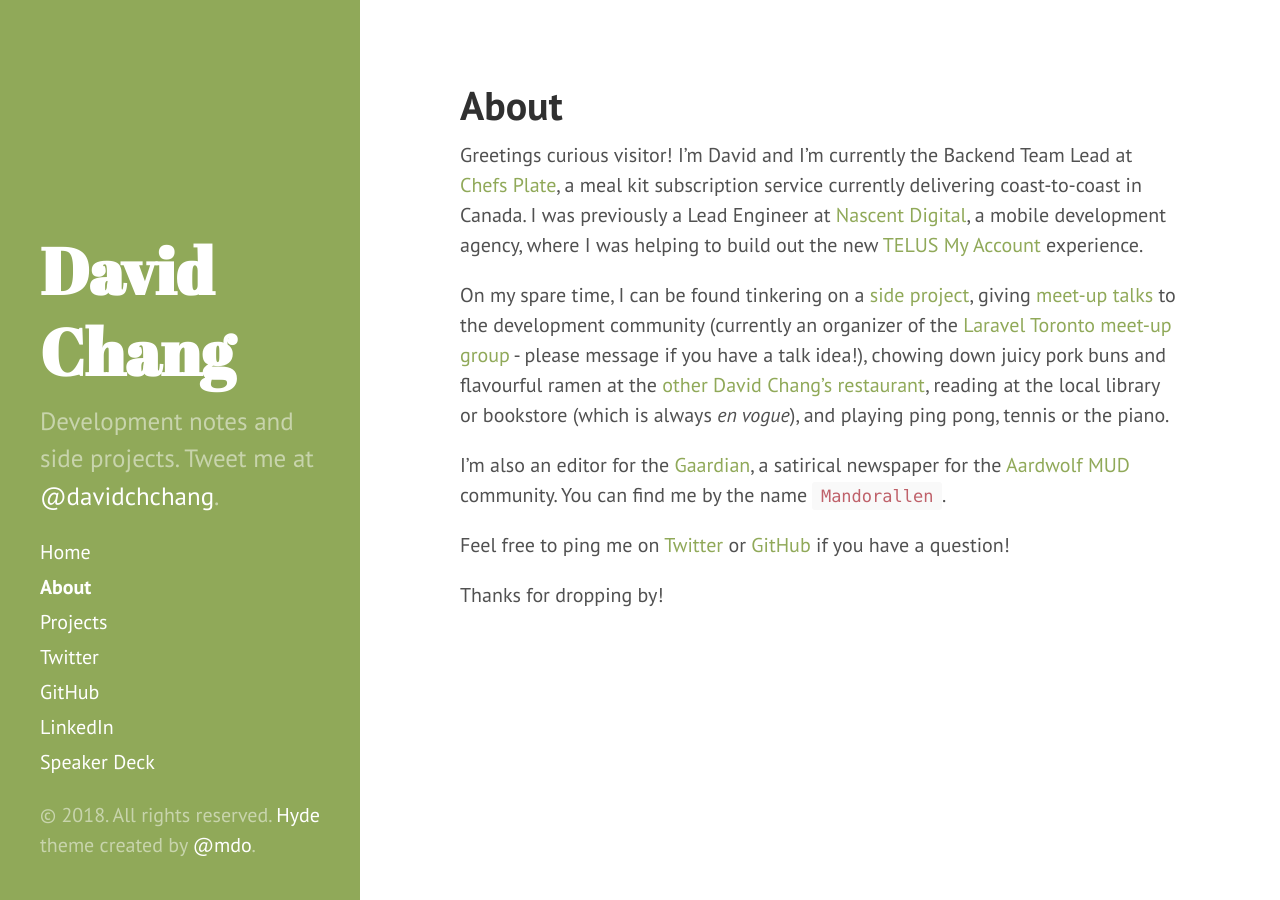
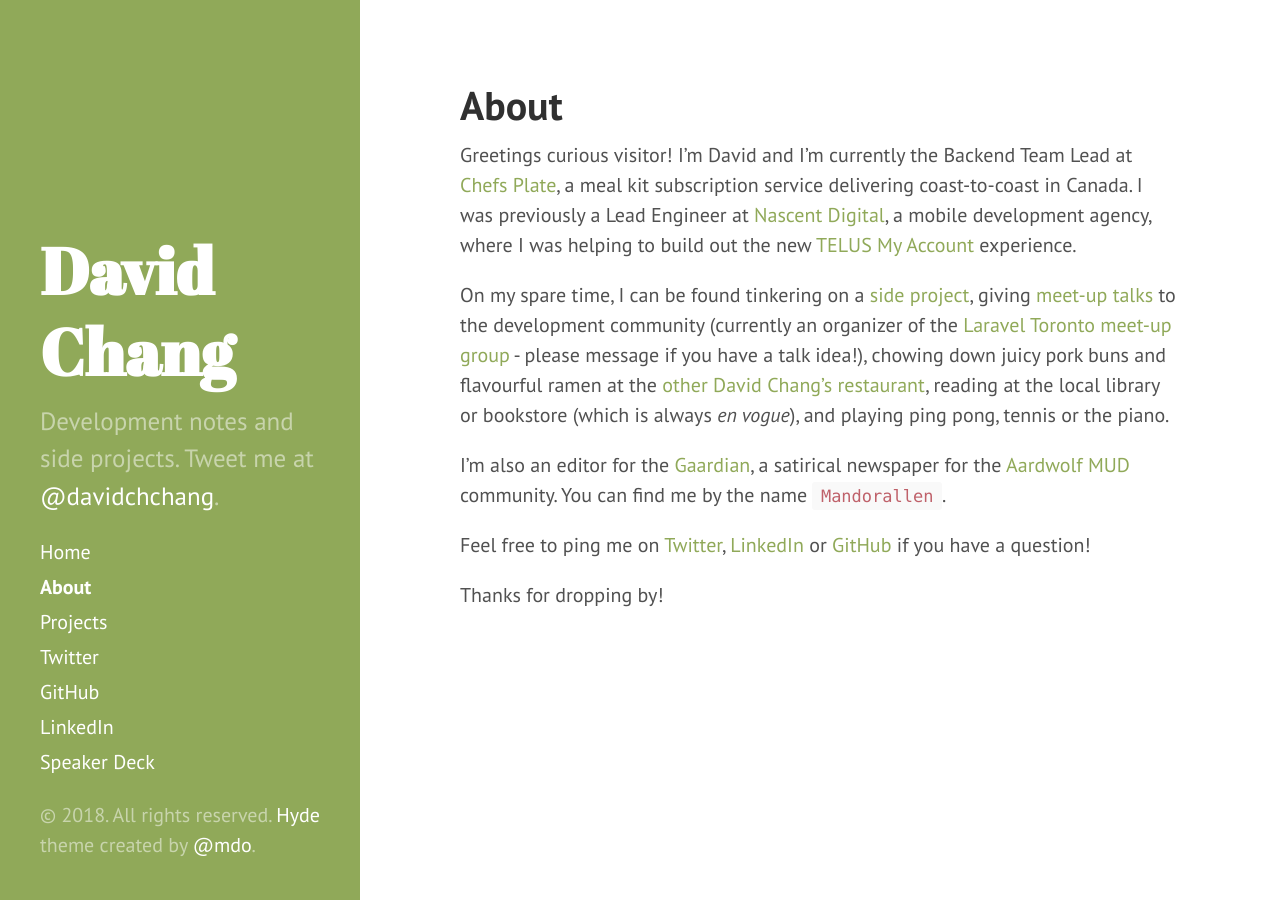
Before and after one commit to davidchchang/davidchchang.github.io, a Jekyll site: the page built from about.md, in a window 1280 px wide. Built offline with Jekyll 4.4.1, drawn with Linux system fonts in a browser that asks for light colours.

Commit message:
Update about section with LinkedIn URL

```diff
--- a/about.md
+++ b/about.md
@@ -3,12 +3,12 @@ layout: page
 title: About
 ---
 
-Greetings curious visitor! I'm David and I'm currently the Backend Team Lead at [Chefs Plate](https://chefsplate.com), a meal kit subscription service currently delivering coast-to-coast in Canada. I was previously a Lead Engineer at [Nascent Digital](http://nascentdigital.com/), a mobile development agency, where I was helping to build out the new [TELUS My Account](https://www.telus.com/my-account/) experience.
+Greetings curious visitor! I'm David and I'm currently the Backend Team Lead at [Chefs Plate](https://chefsplate.com), a meal kit subscription service delivering coast-to-coast in Canada. I was previously a Lead Engineer at [Nascent Digital](http://nascentdigital.com/), a mobile development agency, where I was helping to build out the new [TELUS My Account](https://www.telus.com/my-account/) experience.
 
 On my spare time, I can be found tinkering on a [side project](/projects), giving [meet-up talks](https://speakerdeck.com/davidchchang) to the development community (currently an organizer of the [Laravel Toronto meet-up group](https://www.meetup.com/Laravel-Toronto) - please message if you have a talk idea!), chowing down juicy pork buns and flavourful ramen at the [other David Chang's restaurant](https://noodlebar-toronto.momofuku.com/), reading at the local library or bookstore (which is always _en vogue_), and playing ping pong, tennis or the piano.
 
 I'm also an editor for the [Gaardian](http://www.gaardian.com), a satirical newspaper for the [Aardwolf MUD](http://www.aardwolf.com) community. You can find me by the name `Mandorallen`.
 
-Feel free to ping me on [Twitter](https://twitter.com/davidchchang) or [GitHub](https://github.com/davidchchang) if you have a question!
+Feel free to ping me on [Twitter](https://twitter.com/davidchchang), [LinkedIn](https://www.linkedin.com/in/davidchchang) or [GitHub](https://github.com/davidchchang) if you have a question!
 
 Thanks for dropping by!
```
